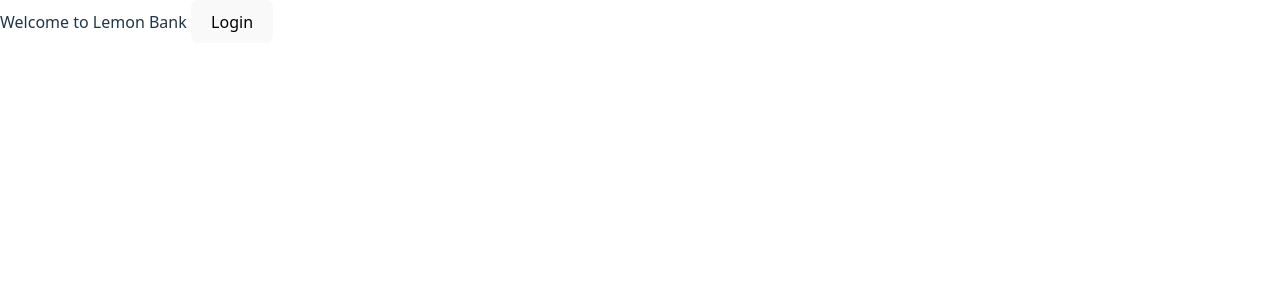
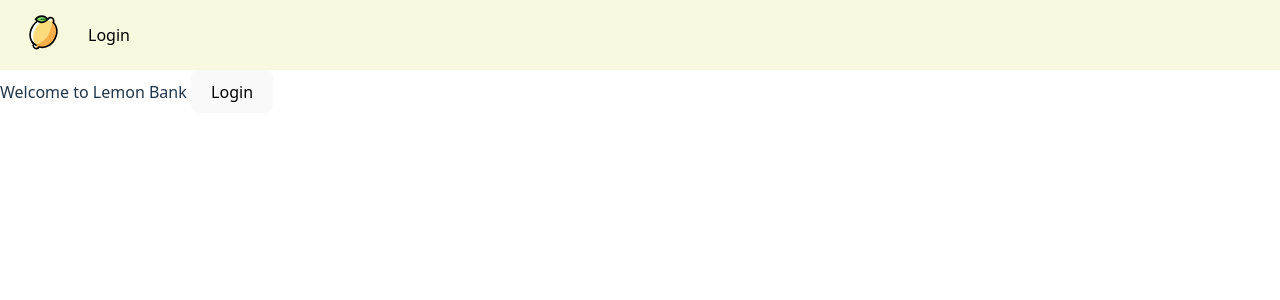
Before and after one commit to lemony-cake/my-banking-app, a Vue app: page / in a window 1280 px wide. Shown: the top 300 px of the page. Built offline with nearby package versions, Linux system fonts and the light colour scheme.

Commit message:
Change context on route change, based on route name

```diff
--- a/src/App.vue
+++ b/src/App.vue
@@ -4,15 +4,15 @@
 
   const route = useRoute()
 
-  const showNav = computed(() => {
-    return route?.meta?.showNav || false
+  const isAuthenticated = computed(() => {
+    return !!route?.meta?.isAuth || false
   })
 
   import NavBar from './components/NavBar.vue'
 </script>
 
 <template>
-  <NavBar v-if="showNav" />
+  <NavBar :is-auth="isAuthenticated" />
 
   <RouterView />
 </template>
--- a/src/components/NavBar.vue
+++ b/src/components/NavBar.vue
@@ -1,22 +1,34 @@
 <script setup lang="ts">
-    import {RouterLink} from 'vue-router'
+    import { computed } from 'vue'
+    import { RouterLink } from 'vue-router'
+
+    interface Props {
+        isAuth: boolean
+    }
+    const props = defineProps<Props>()
 
     const onLogout = async () => {
         // Set a new session id on logout
         const sessionId = Math.random().toString(36).slice(2, 10)
         await window.cdApi?.setCustomerSessionId(sessionId)
     }
+
+    const homeLink = computed(() => {
+        if (props.isAuth) return '/home'
+        return '/'
+    })
 </script>
 
 <template>
   <nav id="nav-bar">
-    <RouterLink to="/home" class="nav-link"><img src="../assets/lemon.svg" id="lemon-logo" /></RouterLink>
+    <RouterLink :to="homeLink" class="nav-link"><img src="../assets/lemon.svg" id="lemon-logo" /></RouterLink>
+    <RouterLink v-if="!isAuth" to="/login" class="nav-link">Login</RouterLink>
 
-    <RouterLink to="/home" class="nav-link">Home</RouterLink>
-    <RouterLink to="/payment" class="nav-link">Payment</RouterLink>
-    <RouterLink to="/account" class="nav-link">Account</RouterLink>
+    <RouterLink v-if="isAuth" to="/home" class="nav-link">Home</RouterLink>
+    <RouterLink v-if="isAuth" to="/payment" class="nav-link">Payment</RouterLink>
+    <RouterLink v-if="isAuth" to="/account" class="nav-link">Account</RouterLink>
 
-    <RouterLink to="/" class="nav-link nav-link-logout" @click="onLogout">Logout</RouterLink>
+    <RouterLink v-if="isAuth" to="/" class="nav-link nav-link-logout" @click="onLogout">Logout</RouterLink>
   </nav>
 </template>
 
--- /dev/null
+++ b/src/router.ts
@@ -0,0 +1,54 @@
+import { createMemoryHistory, createRouter } from 'vue-router'
+
+import HomeView from './pages/Home.vue'
+import LoginView from './pages/Login.vue'
+import AccountView from './pages/AccountOverview.vue'
+import Payment from './pages/Payment.vue'
+import LandingPage from './pages/LandingPage.vue'
+
+
+const routes = [
+    {
+        path: '/',
+        component: LandingPage,
+        name: 'landing-page',
+        meta: { isAuth: false }
+    },
+    {
+        path: '/login',
+        component: LoginView,
+        name: 'login-page',
+        meta: { isAuth: false }
+    },
+    {
+        path: '/home',
+        component: HomeView,
+        name: 'home-page',
+        meta: { isAuth: true }
+    },
+    {
+        path: '/account',
+        component: AccountView,
+        name: 'account-page',
+        meta: { isAuth: true }
+    },
+    {
+        path: '/payment',
+        component: Payment,
+        name: 'payment-page',
+        meta: { isAuth: true }
+    },
+]
+
+const router = createRouter({
+    history: createMemoryHistory(),
+    routes,
+})
+
+router.beforeEach((to) => {
+    if (window.cdApi) {
+        window.cdApi.changeContext(to.name)
+    }
+})
+
+export default router
```
Also changed, not shown: src/main.ts (+1 -20 lines).
